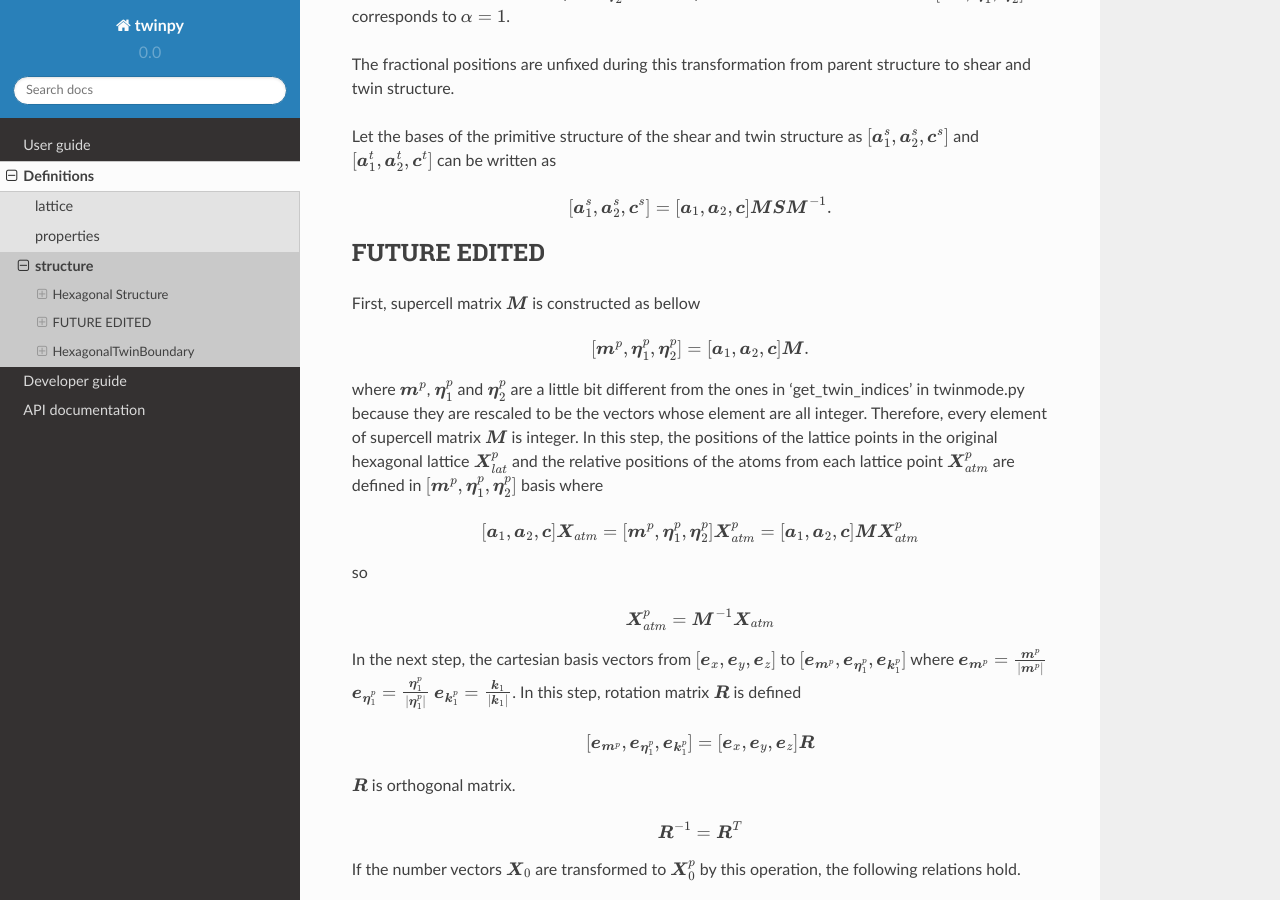
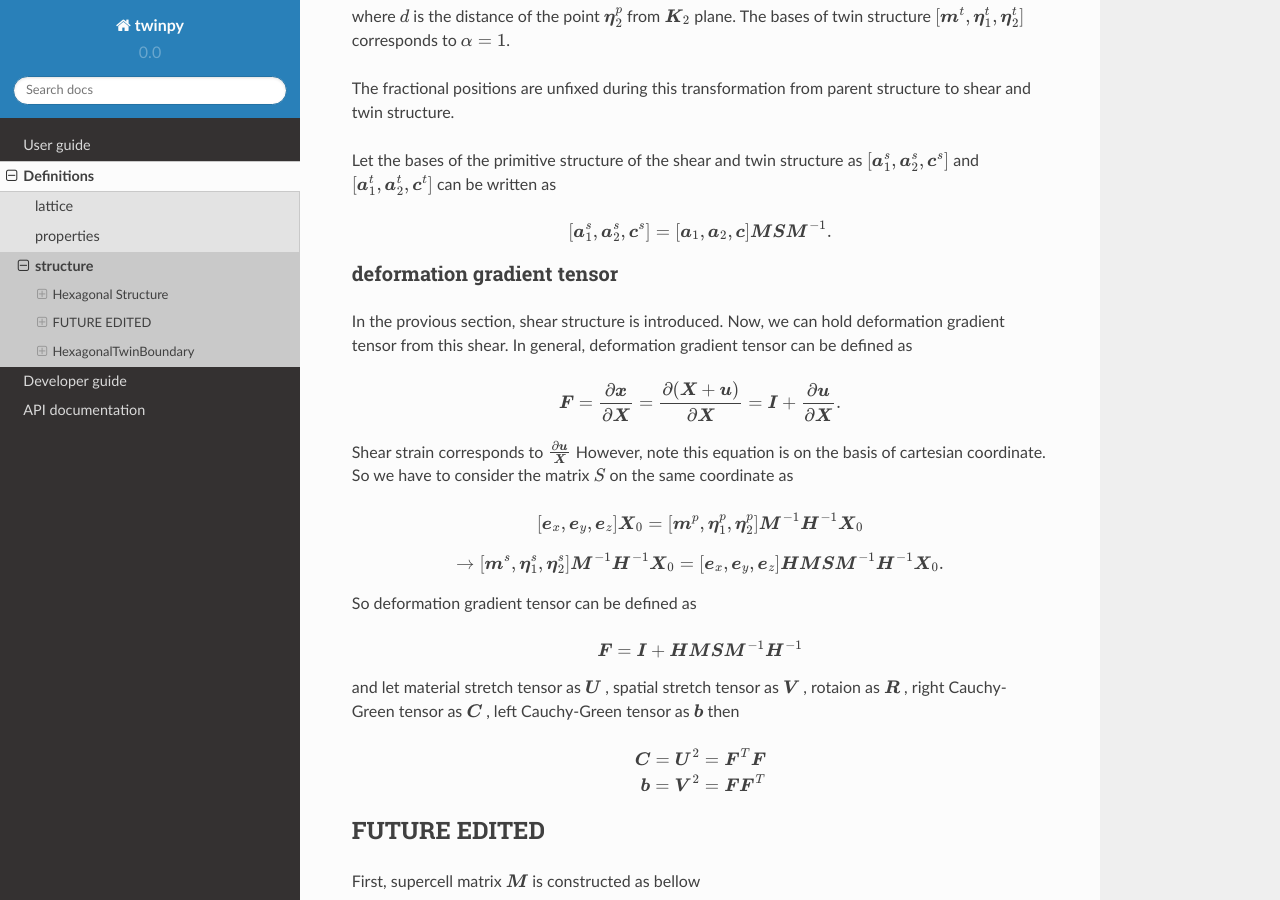
Before and after one commit to kei0822kei/twinpy, a Sphinx documentation site: the page built from docs/source/definitions/structure.rst, in a window 1280 px wide and 900 px high, scrolled down 1529 px. Built offline with Sphinx 7.4.7 and the Read the Docs theme 2.0.0, drawn with Linux system fonts in a browser that asks for light colours; some of the changed text lies outside the part shown.

Commit message:
update structure

```diff
--- a/docs/source/definitions/structure.rst
+++ b/docs/source/definitions/structure.rst
@@ -126,6 +126,74 @@ can be written as
    [\boldsymbol{a}_1,
     \boldsymbol{a}_2,
     \boldsymbol{c}] \boldsymbol{M} \boldsymbol{S} \boldsymbol{M}^{-1}.
+
+
+deformation gradient tensor
+---------------------------
+
+In the provious section, shear structure is introduced. Now, we can
+hold deformation gradient tensor from this shear. In general, deformation
+gradient tensor can be defined as
+
+.. math::
+
+   \boldsymbol{F}
+   =
+   \frac{\partial \boldsymbol{x}}{\partial \boldsymbol{X}}
+   =
+   \frac{\partial (\boldsymbol{X} + \boldsymbol{u})}{\partial \boldsymbol{X}}
+   =
+   \boldsymbol{I} + \frac{\partial \boldsymbol{u}}{\partial \boldsymbol{X}}.
+
+Shear strain corresponds to :math:`\frac{\partial \boldsymbol{u}}{\boldsymbol{X}}`
+However, note this equation is on the basis of cartesian coordinate.
+So we have to consider the matrix :math:`S` on the same coordinate as
+
+.. math::
+
+   [\boldsymbol{e}_{x}, \boldsymbol{e}_{y}, \boldsymbol{e}_{z}]
+   \boldsymbol{X}_{0}
+   =
+   [\boldsymbol{m}^{p},
+    \boldsymbol{\eta}^{p}_{1},
+    \boldsymbol{\eta}^{p}_{2}]
+   \boldsymbol{M}^{-1} \boldsymbol{H}^{-1} \boldsymbol{X}_{0}
+
+.. math::
+
+   \rightarrow
+   [\boldsymbol{m}^{s},
+    \boldsymbol{\eta}^{s}_{1},
+    \boldsymbol{\eta}^{s}_{2}]
+   \boldsymbol{M}^{-1} \boldsymbol{H}^{-1} \boldsymbol{X}_{0}
+   =
+   [\boldsymbol{e}_{x}, \boldsymbol{e}_{y}, \boldsymbol{e}_{z}]
+   \boldsymbol{H} \boldsymbol{M} \boldsymbol{S}
+   \boldsymbol{M}^{-1} \boldsymbol{H}^{-1} \boldsymbol{X}_{0}.
+
+So deformation gradient tensor can be defined as
+
+.. math::
+
+   \boldsymbol{F}
+   =
+   \boldsymbol{I} +
+   \boldsymbol{H} \boldsymbol{M} \boldsymbol{S}
+   \boldsymbol{M}^{-1} \boldsymbol{H}^{-1}
+
+and let material stretch tensor as :math:`\boldsymbol{U}`
+, spatial stretch tensor as :math:`\boldsymbol{V}`
+, rotaion as :math:`\boldsymbol{R}`
+, right Cauchy-Green tensor as :math:`\boldsymbol{C}`
+, left Cauchy-Green tensor as :math:`\boldsymbol{b}`
+then
+
+.. math::
+
+   \boldsymbol{C} = \boldsymbol{U}^2 = \boldsymbol{F}^{T} \boldsymbol{F}
+
+   \boldsymbol{b} = \boldsymbol{V}^2 = \boldsymbol{F} \boldsymbol{F}^{T}
+
 
 
 
```
Also changed, not shown: docs/source/apidoc/twinpy.lattice.rst (+10 -0 lines), docs/source/apidoc/twinpy.rst (+14 -0 lines).
